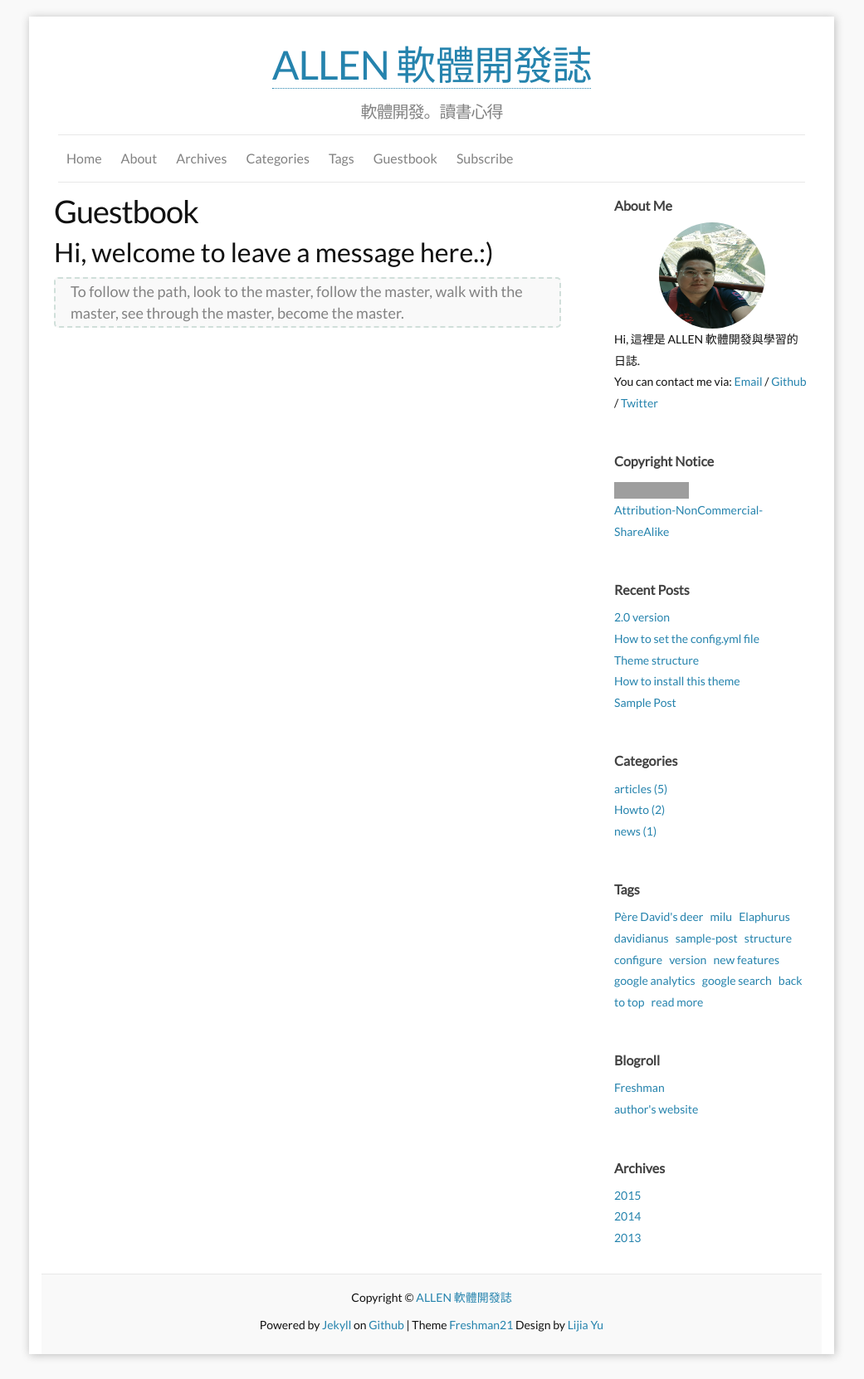
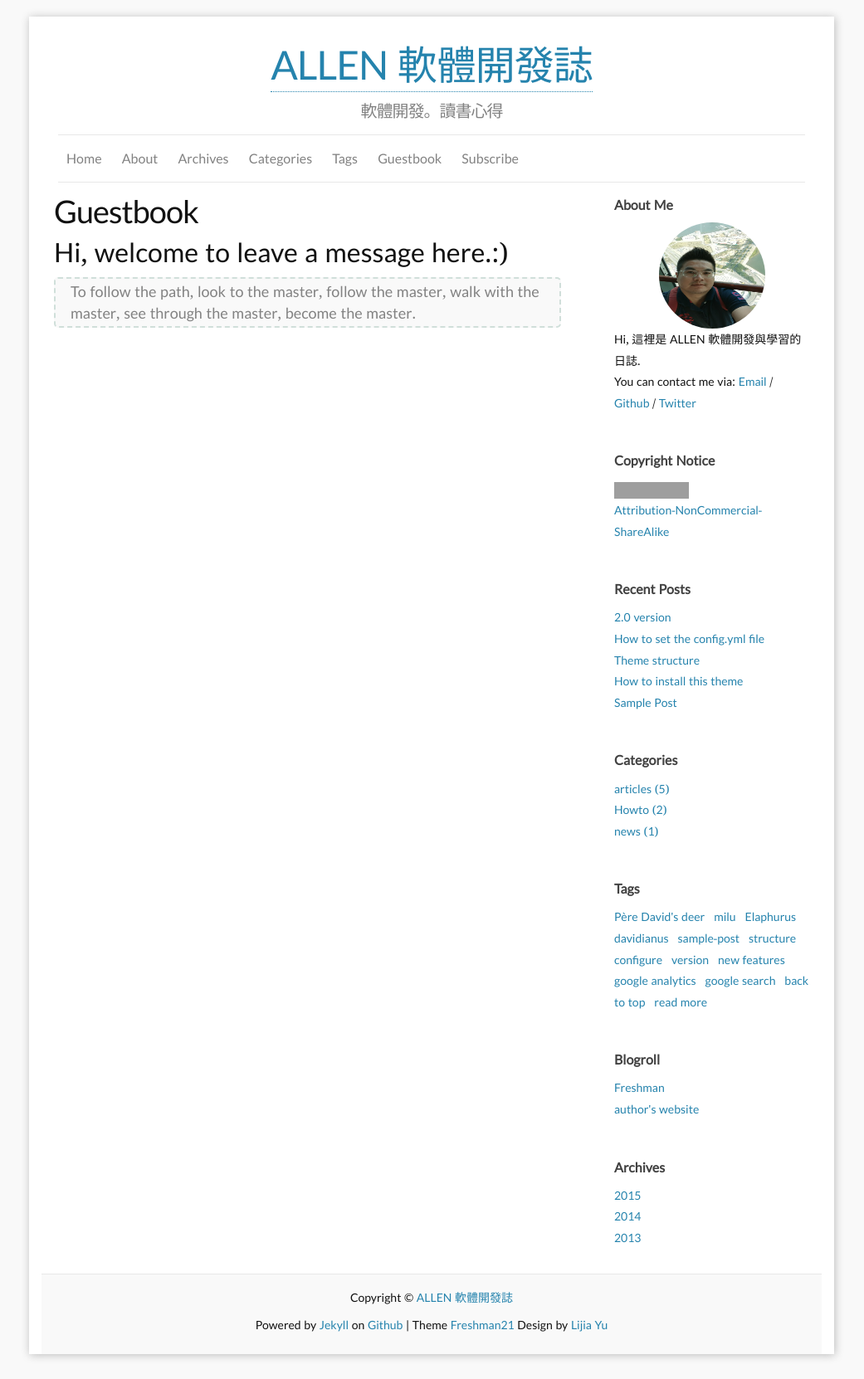
Before and after one commit to allenchien-tw/allenchien-tw.github.io, a Jekyll site: the page built from f_guestbook.md, in a window 1280 px wide. Shown: the whole page at 83% size, without its empty margins (120-1161 px from the left). Built offline with Jekyll 4.4.1, drawn with Linux system fonts in a browser that asks for light colours; comment, search, counter and statistics services are not loaded; grey boxes are pictures that could not be loaded.

Commit message:
[up] add font style

```diff
--- a/css/main.scss
+++ b/css/main.scss
@@ -6,7 +6,7 @@
 
 
 // Our variables
-$base-font-family: 'Lato', 'Open Sans', Helvetica, Arial, sans-serif !important;
+$base-font-family: 'Noto Serif Khmer', 'Lato', 'Open Sans', Helvetica, Arial, sans-serif !important;
 $base-font-size:   16px;
 $small-font-size:  $base-font-size * 0.875;
 $base-line-height: 1.6em;
@@ -58,6 +58,7 @@
         "_syntax-highlighting-native" // "syntax-highlighting"
 ;
 
+@import url('https://fonts.googleapis.com/earlyaccess/notosanstc.css');
 @import url('https://fonts.googleapis.com/css?family=Open+Sans');
 @import url('https://fonts.googleapis.com/css?family=Lato');
 @import url('https://maxcdn.bootstrapcdn.com/font-awesome/4.7.0/css/font-awesome.min.css');
```
